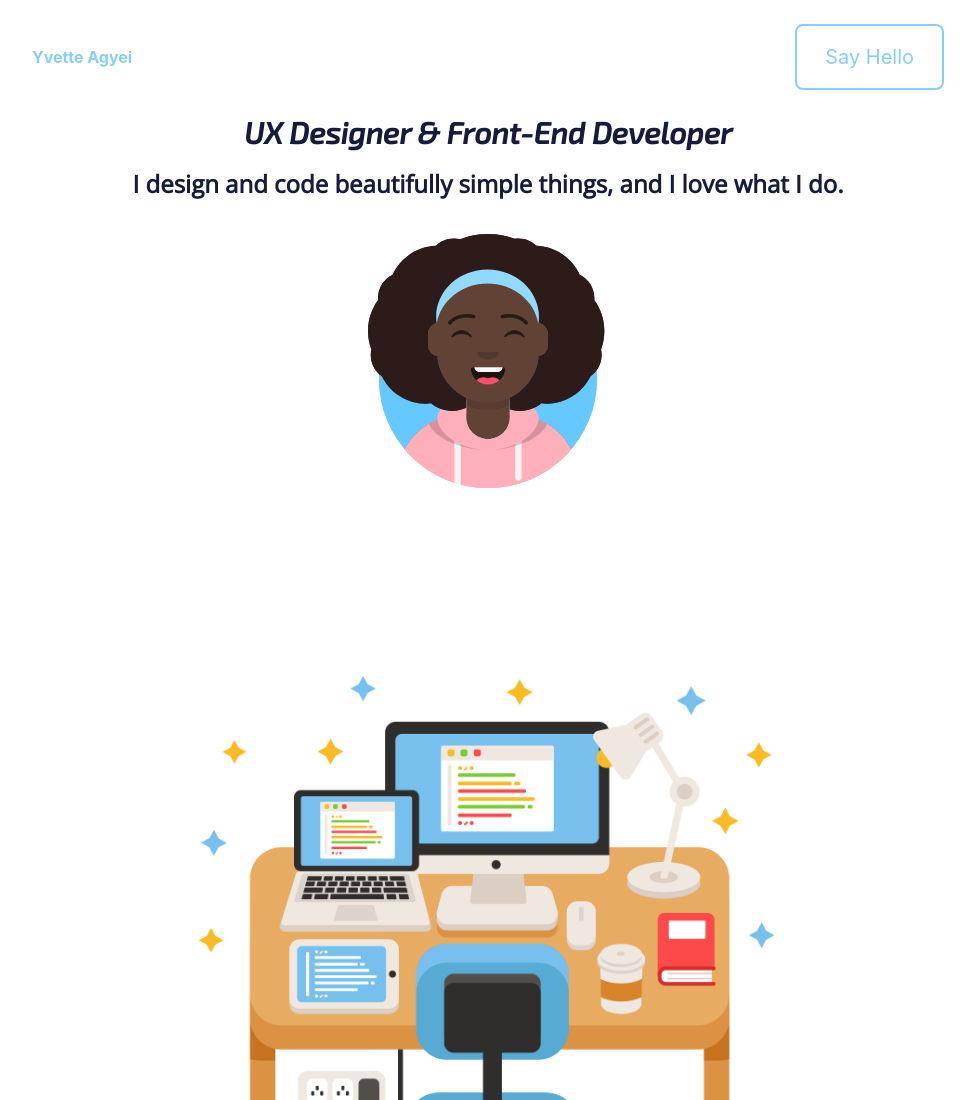
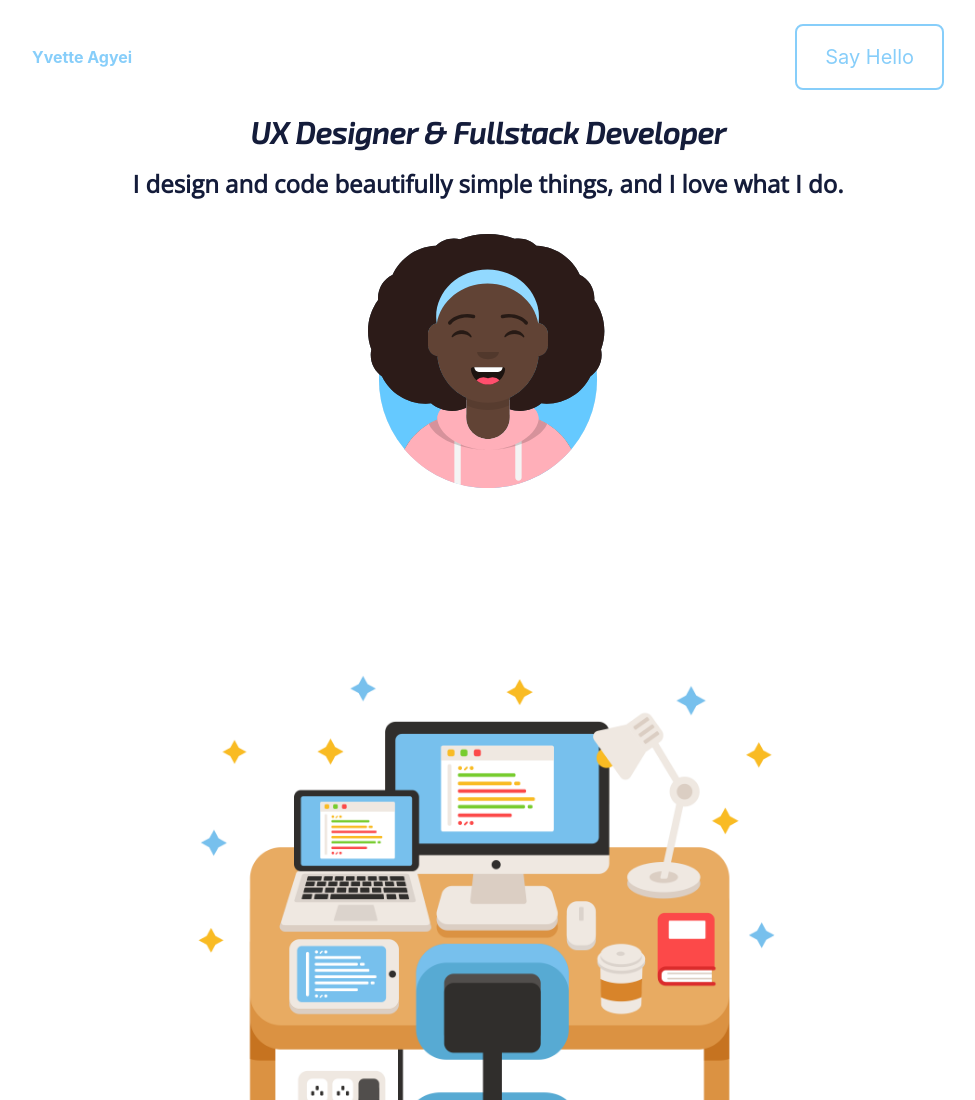
Before and after one commit to agyeiyb/my-website, a plain HTML site: page index.html in a window 1280 px wide. Shown: the top 1100 px of the page, without its empty margins (152-1127 px from the left). Drawn offline with nearby package versions, Linux system fonts and the light colour scheme.

Commit message:
change header tag

```diff
--- a/index.html
+++ b/index.html
@@ -75,7 +75,7 @@
         <h1
           class="title is-spaced is-size-1-desktop is-size-2-tablet is-size-3-mobile"
         >
-          UX Designer &amp; Front-End Developer
+          UX Designer &amp; Fullstack Developer
         </h1>
         <h2 class="subtitle is-size-4-desktop">
           I design and code beautifully simple things, and I love what I do.
```
